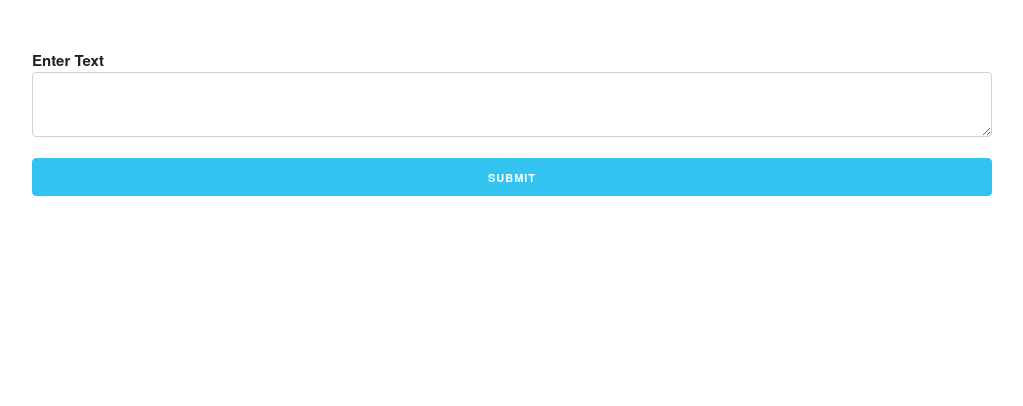
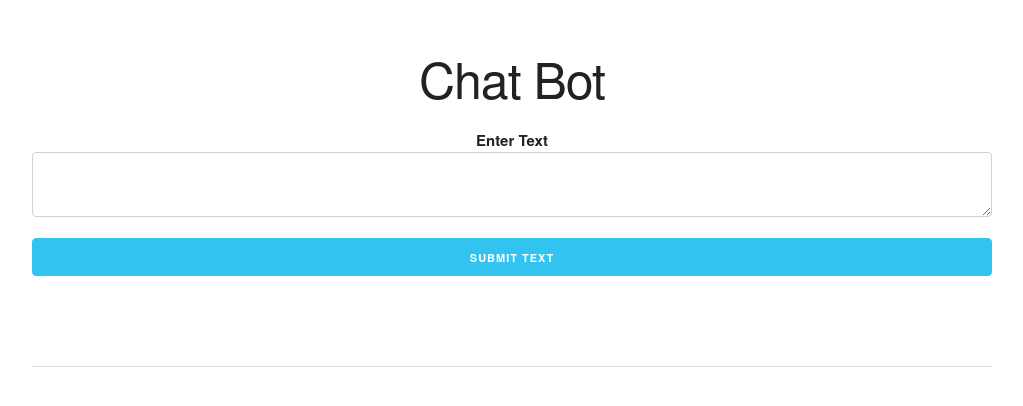
Before and after one commit to Bbouley/chatbot, a plain HTML site: page index.html in a window 1280 px wide. Shown: the whole page, without its empty margins (128-1151 px from the left). Drawn offline with Linux system fonts and the light colour scheme.

Commit message:
possible for loop exercise commented out

```diff
--- a/index.html
+++ b/index.html
@@ -11,13 +11,15 @@
 
     <br><br>
 
+    <h1>Chat Bot</h1>
+
     <div class="container">
 
       <div class="row">
         <form class="u-full-width">
           <label for="text_in">Enter Text
           <textarea class="u-full-width" id="text_in"></textarea>
-          <input class="button-primary u-full-width" type="button" id="submit_text" value="Submit">
+          <input class="button-primary u-full-width" type="button" id="submit_text" value="Submit Text">
         </form>
       </div>
 
@@ -25,6 +27,26 @@
         <h5 id="user_message"></h5>
       </div>
 
+      <hr>
+<!--
+      <h1>For Loops</h1>
+
+      <div class="row">
+        <h4>[ 'a', 'b', 'c', 'd', 'e' ]</h4>
+      </div>
+
+      <div class="row">
+        <div class="six columns">
+          <label for="first_number">From :
+          <input type="number" class="first_number">
+        </div>
+        <div class="six columns">
+          <label for="second_number">To :
+          <input type="number" class="second_number">
+        </div>
+        <input class="button-primary u-full-width" type="button" id="submit_numbers" value="Submit Number">
+      </div> -->
+
     </div>
 
 <script type="text/javascript" src="main.js"></script>
--- a/main.js
+++ b/main.js
@@ -1,7 +1,7 @@
 var submitButton = document.getElementById('submit_text');
 var textIn = document.getElementById('text_in').value;
 
-// Chat Bot - Bot replies with something based on what is being input
+// Chat Bot - Bot replies with something based on what is being input - If statements
 
 submitButton.onclick = function () {
     var textIn = document.getElementById('text_in').value;
@@ -12,11 +12,12 @@ submitButton.onclick = function () {
     } else if (textIn === 'Bradley') {
         message.innerHTML = 'Nice Name Bro!!'
     } else if (textIn === 'Zach') {
-        message.innerHTML = 'Zach is not as cool a name'
+        message.innerHTML = 'Zach is not as cool a name as Bradley. I guess it\'s okay.'
     } else {
         message.innerHTML = 'Whatever';
     }
 
-    textIn = '';
+}
 
-}
+
+// For loop exercise - How to display something using a for loop
--- a/styles.css
+++ b/styles.css
@@ -0,0 +1,3 @@
+body {
+    text-align: center;
+}
```
